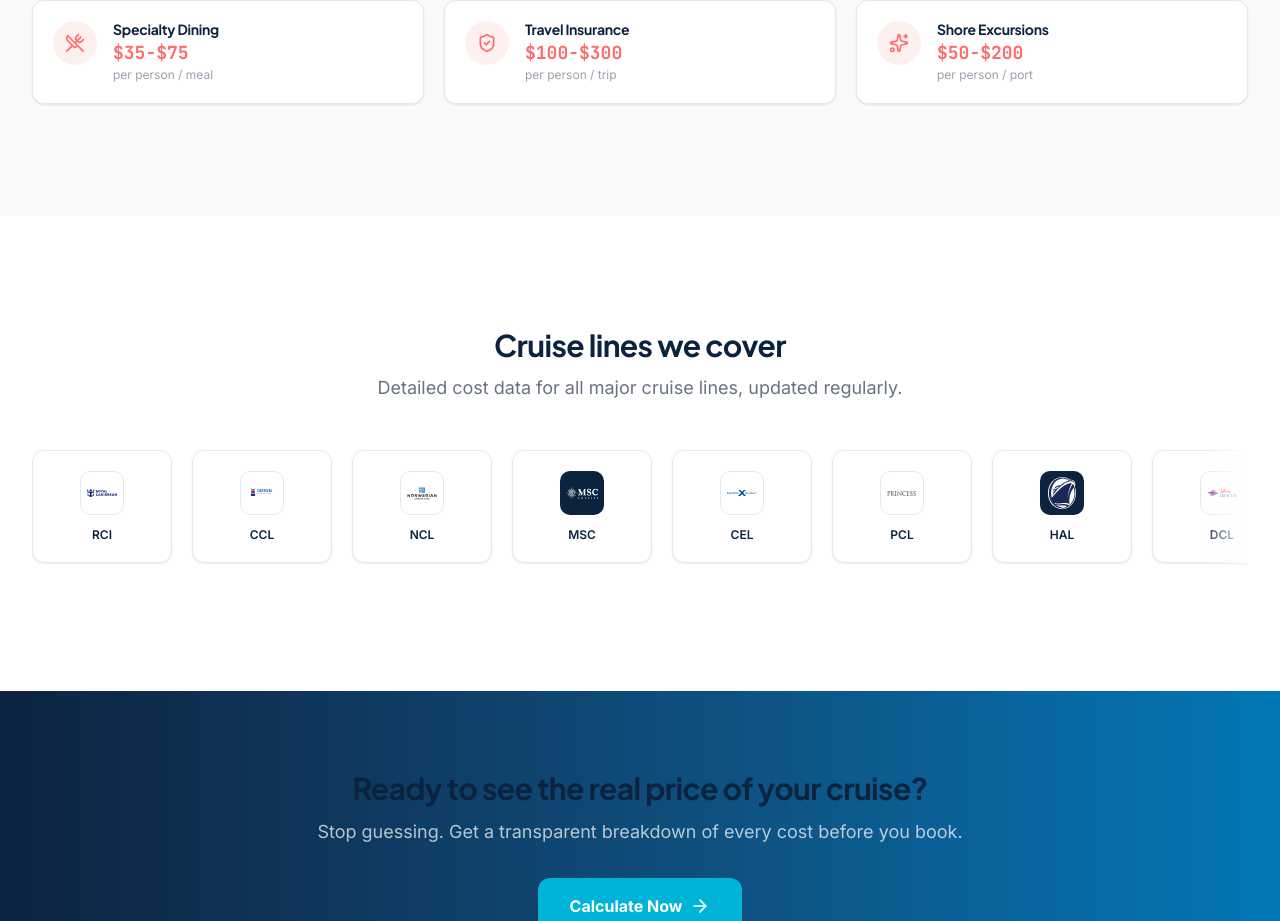
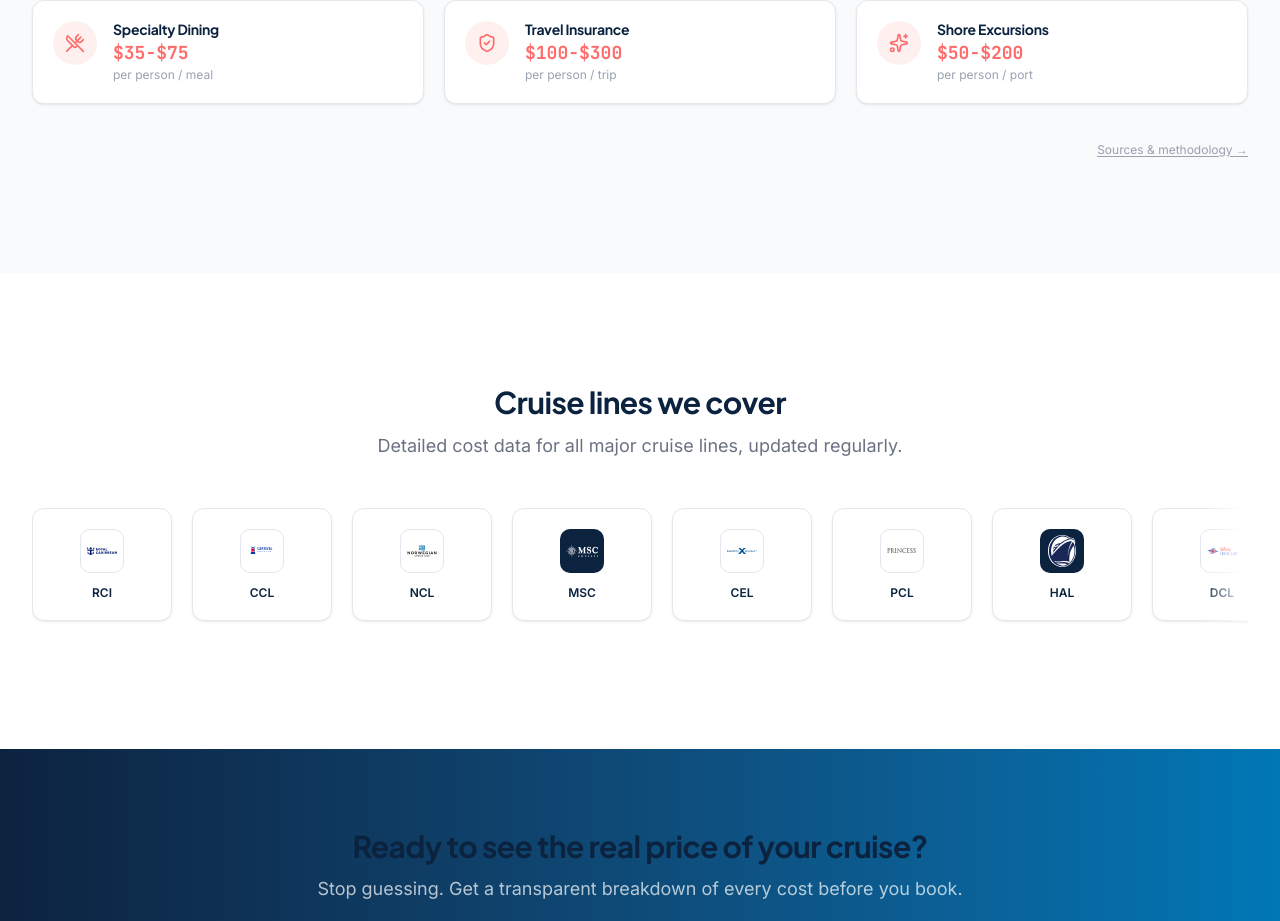
Before and after one commit to kaliartistry/cruisekit, a Next.js app in the folder apps/web/: page / in a window 1280 px wide. Shown: the part 2785-3706 px from the top of the page. Built offline with nearby package versions, Linux system fonts and the light colour scheme; no server answers.

Commit message:
A3: Sources & methodology links on pillar-cards and compare

```diff
--- a/apps/web/app/compare/compare-content.tsx
+++ b/apps/web/app/compare/compare-content.tsx
@@ -174,7 +174,6 @@ type SortConfig = { key: string; direction: "asc" | "desc" } | null;
 
 function ComparisonTable() {
   const [sortConfig, setSortConfig] = useState<SortConfig>(null);
-  const [expandedRow, setExpandedRow] = useState<string | null>(null);
 
   const sortedLines = useMemo(() => {
     if (!sortConfig) return [...LINES];
@@ -640,6 +639,13 @@ export default function CompareContent() {
         </h2>
         <p className="mt-2 text-gray-500">
           Click any column header to sort. Green = best value, coral = highest cost.
+          {" · "}
+          <Link
+            href="/methodology"
+            className="text-xs text-gray-400 hover:text-teal underline underline-offset-2 transition-colors"
+          >
+            Sources &amp; methodology &rarr;
+          </Link>
         </p>
 
         {/* Desktop table */}
--- a/apps/web/app/pillar-cards.tsx
+++ b/apps/web/app/pillar-cards.tsx
@@ -11,14 +11,12 @@ import {
   UtensilsCrossed,
   ShieldCheck,
   Sparkles,
-  Anchor,
   MapPin,
   TrendingDown,
 } from "lucide-react";
 import { CRUISE_LINES } from "@cruise/shared/constants";
 import CruiseLineLogo from "@/components/shared/cruise-line-logo";
-import { SHIPS } from "@/lib/data/ships";
-import { getTopDealsByRegion, DEAL_STATS, type RealDeal } from "@/lib/data/real-deals";
+import { getTopDealsByRegion, DEAL_STATS } from "@/lib/data/real-deals";
 import { getDealImage } from "@/lib/data/port-images";
 
 /* Port images and getDealImage imported from @/lib/data/port-images */
@@ -75,12 +73,6 @@ function getPortWithCountry(port: string): string {
 
 /* -- Real deals from scraped API data (Carnival + NCL) -- */
 const REAL_TRENDING = getTopDealsByRegion("caribbean", 10);
-/* -- Fallback to ship database if no scraped data available -- */
-const SHIP_DEALS = SHIPS
-  .filter((s) => s.fare7Night.inside > 0)
-  .sort((a, b) => a.fare7Night.inside - b.fare7Night.inside)
-  .slice(0, 8);
-
 const COMPARISONS = [
   {
     lineA: "royal-caribbean",
@@ -399,6 +391,15 @@ export default function ContentSections() {
               );
             })}
           </motion.div>
+
+          <div className="mt-8 text-right">
+            <Link
+              href="/methodology"
+              className="text-xs text-gray-400 hover:text-teal underline underline-offset-2 transition-colors"
+            >
+              Sources &amp; methodology &rarr;
+            </Link>
+          </div>
         </div>
       </section>
 
```
